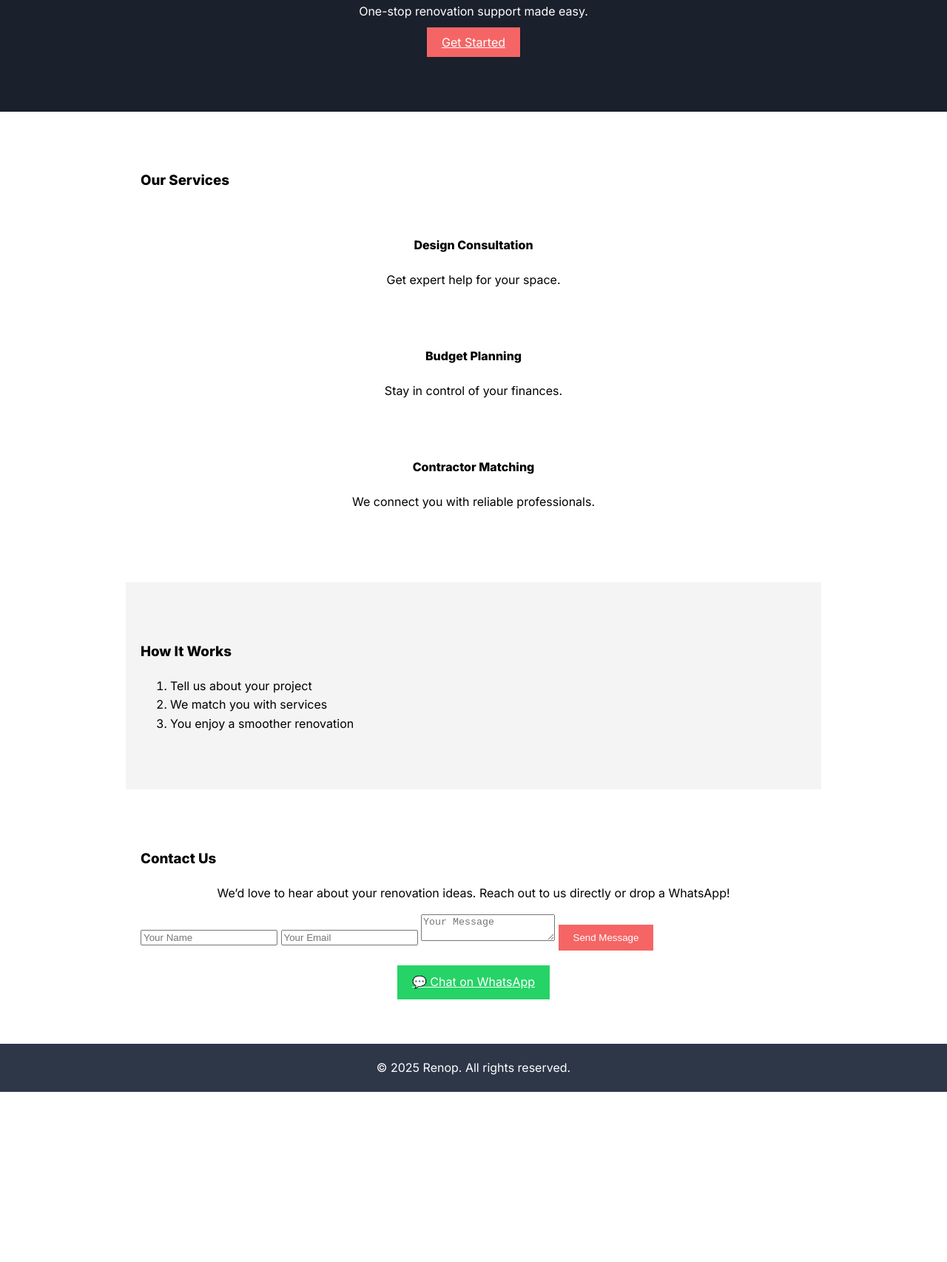
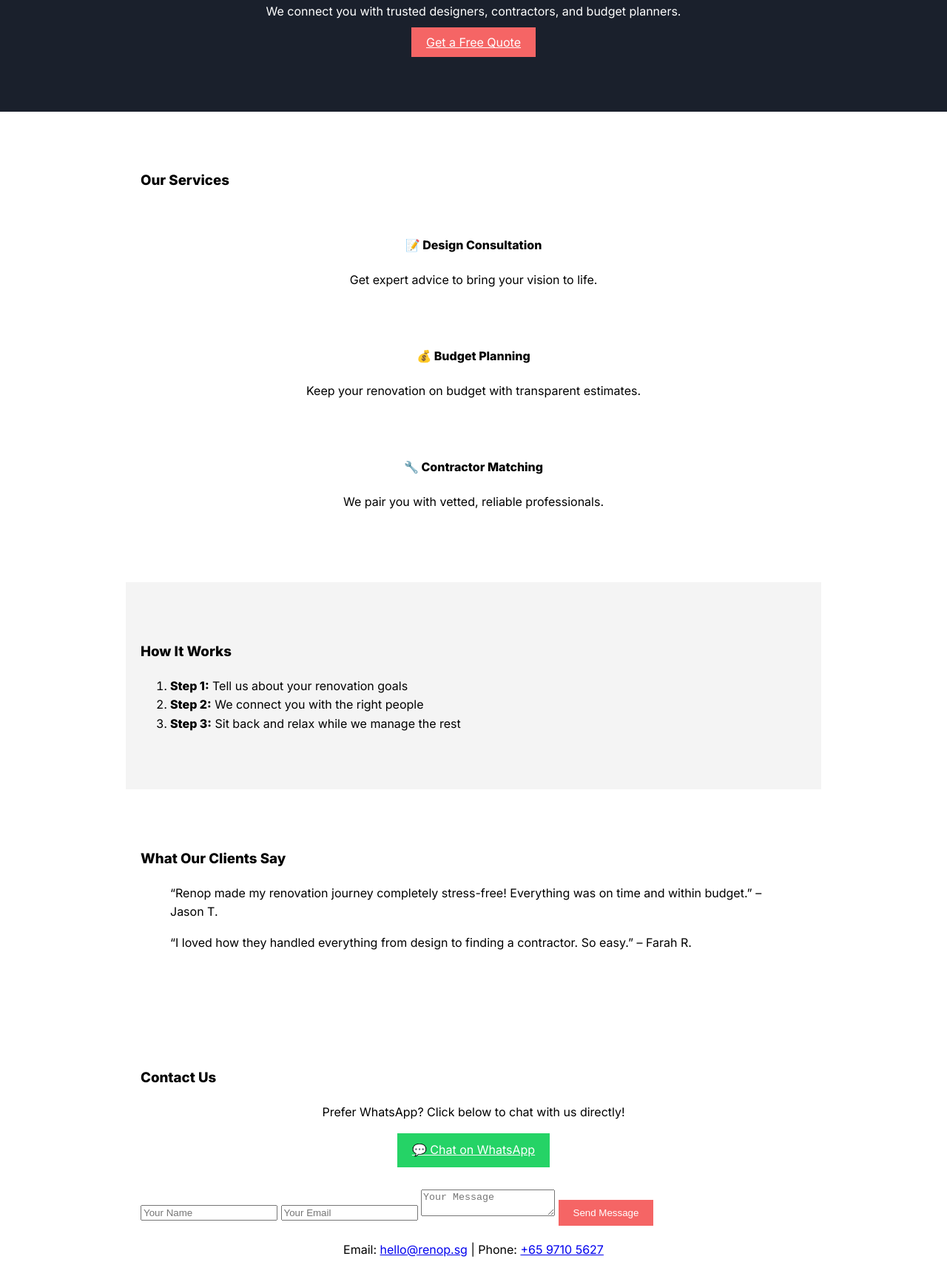
Before and after one commit to kxnikita/renop, a plain HTML site: page index.html in a window 1280 px wide. Shown: the part 233-1939 px from the top of the page at 74% size. Before the commit the page ends 1709 px from the top, so only its background shows below. Drawn offline with Linux system fonts and the light colour scheme.

Commit message:
Refined layout with improved UI/UX and WhatsApp CTA

```diff
--- a/index.html
+++ b/index.html
@@ -4,7 +4,8 @@
 <head>
   <meta charset="UTF-8" />
   <meta name="viewport" content="width=device-width, initial-scale=1.0" />
-  <title>Renop</title>
+  <title>Renop – Renovation Made Simple</title>
+  <meta name="description" content="Renop connects you with trusted interior designers, budget planners, and renovation contractors. Make your renovation stress-free.">
   <link rel="stylesheet" href="css/style.css" />
   <link rel="preconnect" href="https://fonts.googleapis.com">
   <link rel="preconnect" href="https://fonts.gstatic.com" crossorigin>
@@ -18,13 +19,14 @@
       <ul>
         <li><a href="#services">Services</a></li>
         <li><a href="#how">How It Works</a></li>
+        <li><a href="#testimonials">Testimonials</a></li>
         <li><a href="#contact">Contact</a></li>
       </ul>
     </nav>
     <div class="hero-content">
-      <h2>Streamline Your Renovation Journey</h2>
-      <p>One-stop renovation support made easy.</p>
-      <a href="#contact" class="btn">Get Started</a>
+      <h2>Your Renovation. Made Simple.</h2>
+      <p>We connect you with trusted designers, contractors, and budget planners.</p>
+      <a href="#contact" class="btn">Get a Free Quote</a>
     </div>
   </header>
 
@@ -33,16 +35,16 @@
     <h3>Our Services</h3>
     <div class="service-grid">
       <div class="card">
-        <h4>Design Consultation</h4>
-        <p>Get expert help for your space.</p>
+        <h4>📝 Design Consultation</h4>
+        <p>Get expert advice to bring your vision to life.</p>
       </div>
       <div class="card">
-        <h4>Budget Planning</h4>
-        <p>Stay in control of your finances.</p>
+        <h4>💰 Budget Planning</h4>
+        <p>Keep your renovation on budget with transparent estimates.</p>
       </div>
       <div class="card">
-        <h4>Contractor Matching</h4>
-        <p>We connect you with reliable professionals.</p>
+        <h4>🔧 Contractor Matching</h4>
+        <p>We pair you with vetted, reliable professionals.</p>
       </div>
     </div>
   </section>
@@ -51,16 +53,29 @@
   <section id="how" class="section dark">
     <h3>How It Works</h3>
     <ol>
-      <li>Tell us about your project</li>
-      <li>We match you with services</li>
-      <li>You enjoy a smoother renovation</li>
+      <li><strong>Step 1:</strong> Tell us about your renovation goals</li>
+      <li><strong>Step 2:</strong> We connect you with the right people</li>
+      <li><strong>Step 3:</strong> Sit back and relax while we manage the rest</li>
     </ol>
+  </section>
+
+  <!-- Testimonials Section -->
+  <section id="testimonials" class="section">
+    <h3>What Our Clients Say</h3>
+    <blockquote>“Renop made my renovation journey completely stress-free! Everything was on time and within budget.” – Jason T.</blockquote>
+    <blockquote>“I loved how they handled everything from design to finding a contractor. So easy.” – Farah R.</blockquote>
   </section>
 
   <!-- Contact Section -->
   <section id="contact" class="section">
     <h3>Contact Us</h3>
-    <p style="text-align:center;">We’d love to hear about your renovation ideas. Reach out to us directly or drop a WhatsApp!</p>
+    <p style="text-align:center;">Prefer WhatsApp? Click below to chat with us directly!</p>
+    <div style="text-align:center; margin-bottom: 30px;">
+      <a href="https://wa.me/6597105627?text=Hi%2C%20I'm%20interested%20in%20your%20renovation%20services!"
+         class="btn" style="background-color:#25D366; display: inline-block;">
+        💬 Chat on WhatsApp
+      </a>
+    </div>
     <form action="#" method="POST">
       <input type="text" name="name" placeholder="Your Name" required />
       <input type="email" name="email" placeholder="Your Email" required />
@@ -68,10 +83,7 @@
       <button type="submit" class="btn">Send Message</button>
     </form>
     <div style="text-align:center; margin-top: 20px;">
-      <a href="https://wa.me/6597105627?text=Hi%2C%20I'm%20interested%20in%20your%20renovation%20services!"
-         class="btn" style="background-color:#25D366; display: inline-block;">
-        💬 Chat on WhatsApp
-      </a>
+      <p>Email: <a href="mailto:hello@renop.sg">hello@renop.sg</a> | Phone: <a href="tel:+6597105627">+65 9710 5627</a></p>
     </div>
   </section>
 
```
